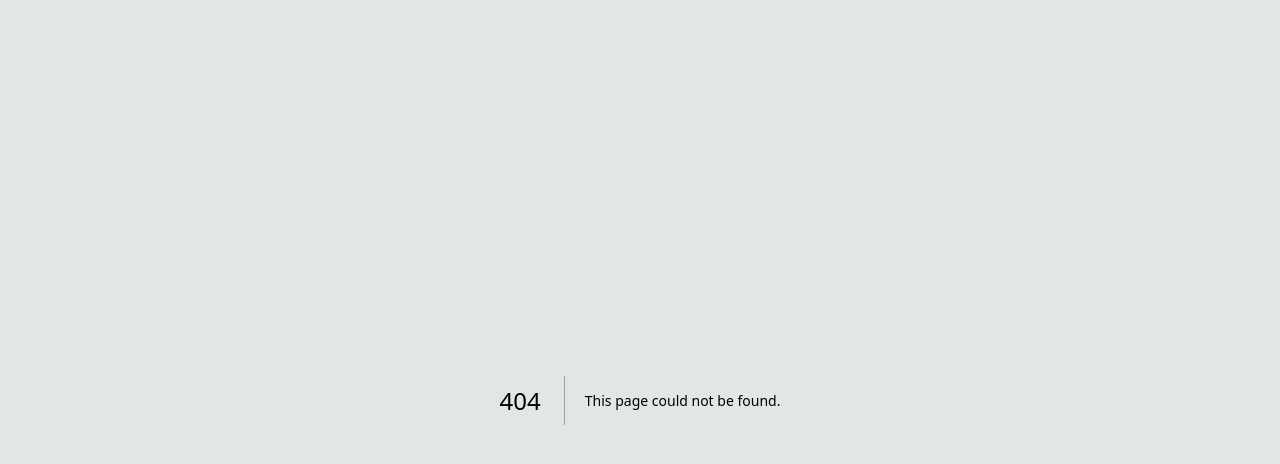
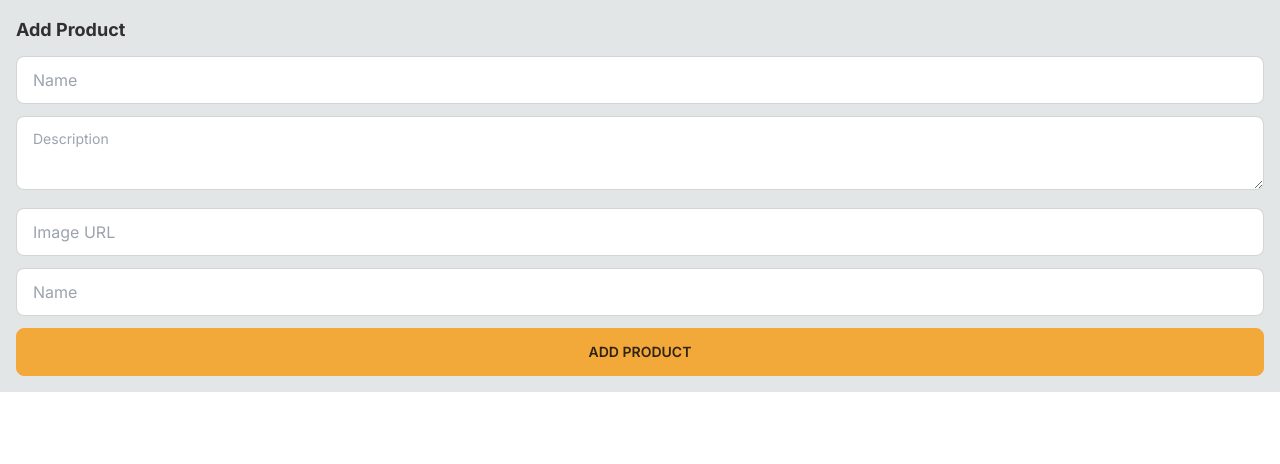
Before and after one commit to tedw87/online-shop-nextjs, a Next.js app: page /add-product in a window 1280 px wide. Before the commit this address had no page. Shown: the top 464 px of the page. Built offline with nearby package versions, Linux system fonts and the light colour scheme.

Commit message:
add page

```diff
--- a/package.json
+++ b/package.json
@@ -10,7 +10,6 @@
   },
   "dependencies": {
     "@auth/prisma-adapter": "^1.0.0",
-    "@prisma/client": "^4.16.1",
     "@types/node": "20.3.1",
     "@types/react": "18.2.14",
     "@types/react-dom": "18.2.6",
@@ -24,11 +23,14 @@
     "postcss": "8.4.24",
     "prettier": "^2.8.8",
     "prettier-plugin-tailwindcss": "^0.3.0",
-    "prisma": "^4.16.1",
     "react": "18.2.0",
     "react-dom": "18.2.0",
     "tailwindcss": "3.3.2",
     "typescript": "5.1.3",
     "zod": "^3.21.4"
+  },
+  "devDependencies": {
+    "@prisma/client": "^5.4.2",
+    "prisma": "^5.4.2"
   }
 }
--- /dev/null
+++ b/src/app/add-product/page.tsx
@@ -0,0 +1,42 @@
+export const metadata = {
+  title: "Add Product - TheOShop",
+};
+
+export default function AddProductPage() {
+  return (
+    <div>
+      <h1 className="mb-3 text-lg font-bold">Add Product</h1>
+      <form>
+        <input
+          required
+          name="name"
+          placeholder="Name"
+          className="input-bordered input mb-3 w-full"
+        />
+        <textarea
+          required
+          name="description"
+          placeholder="Description"
+          className="textarea-bordered textarea mb-3 w-full"
+        />
+        <input
+          required
+          name="imageUrl"
+          placeholder="Image URL"
+          type="url"
+          className="input-bordered input mb-3 w-full"
+        />
+        <input
+          required
+          name="price"
+          placeholder="Name"
+          type="number"
+          className="input-bordered input mb-3 w-full"
+        />
+        <button className="btn-primary btn-block btn" type="submit">
+          Add Product
+        </button>
+      </form>
+    </div>
+  );
+}
--- a/src/app/layout.tsx
+++ b/src/app/layout.tsx
@@ -1,21 +1,23 @@
-import './globals.css'
-import { Inter } from 'next/font/google'
+import "./globals.css";
+import { Inter } from "next/font/google";
 
-const inter = Inter({ subsets: ['latin'] })
+const inter = Inter({ subsets: ["latin"] });
 
 export const metadata = {
-  title: 'Create Next App',
-  description: 'Generated by create next app',
-}
+  title: "TheOShop",
+  description: "Visit us",
+};
 
 export default function RootLayout({
   children,
 }: {
-  children: React.ReactNode
+  children: React.ReactNode;
 }) {
   return (
     <html lang="en">
-      <body className={inter.className}>{children}</body>
+      <body className={inter.className}>
+        <main className="m-auto min-w-[300px] max-w-7xl p-4">{children}</main>
+      </body>
     </html>
-  )
+  );
 }
```
Also changed, not shown: prettier.config.js (+4 -9 lines), src/lib/db/prisma.ts (added, +9 -0 lines), 2 other files (tests, documents, lock files or other folders).
